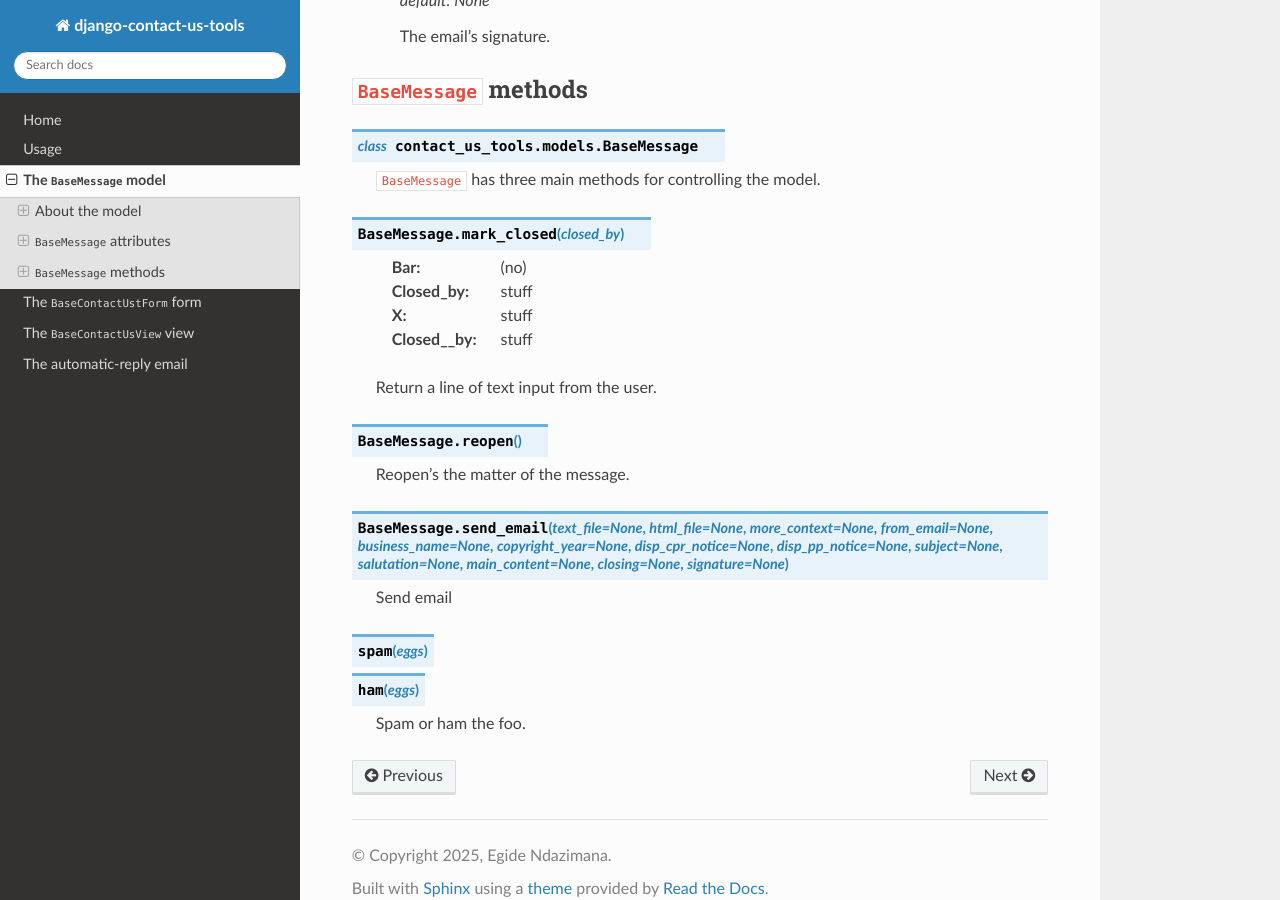
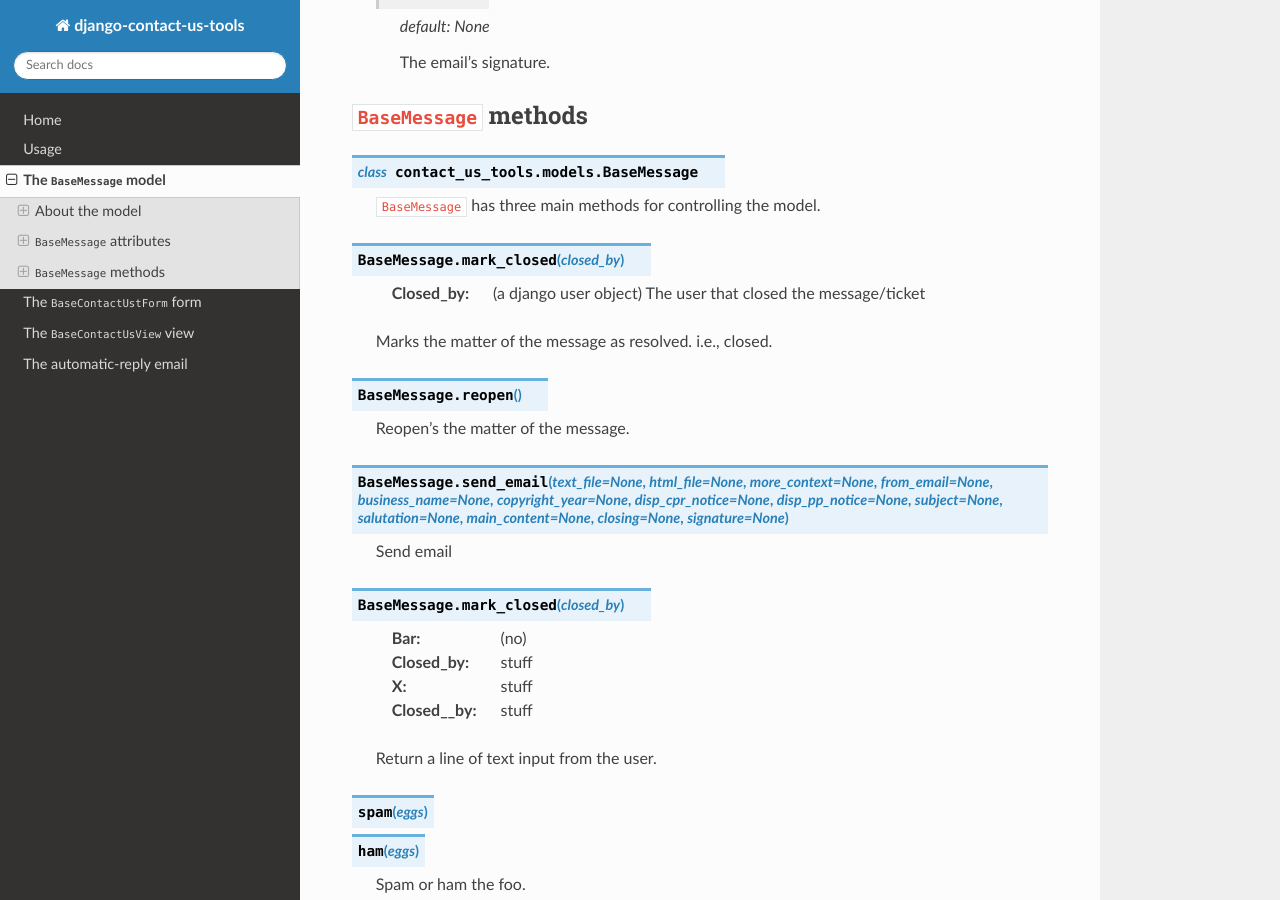
Before and after one commit to egiden/django-contact-us-tools, a Sphinx documentation site: the page built from docs/source/base_message_model.rst, in a window 1280 px wide and 900 px high, scrolled down 2025 px. Built offline with Sphinx 7.4.7 and the Read the Docs theme 3.1.0, drawn with Linux system fonts in a browser that asks for light colours; cross-references to code outside the pages are shown as plain code; some of the changed lines change nothing that is shown; some of the changed text lies outside the part shown.

Commit message:
Update .rst files

```diff
--- a/docs/source/base_message_model.rst
+++ b/docs/source/base_message_model.rst
@@ -23,7 +23,7 @@ About the model
 
     .. attribute:: TEXT_FILE
 
-        *default: "contact_us_tools/email.txt"* `source <https://github.com/egiden/django-contact-us-tools/blob/main/contact_us_tools/templates/contact_us_tools/email.txt>`_
+        *default: "contact_us_tools/email.txt"* :source:`https://github.com/egiden/django-contact-us-tools/blob/main/contact_us_tools/templates/contact_us_tools/email.txt`
 
         The path of the text version of the email template.
 
@@ -101,6 +101,20 @@ About the model
 
 .. function:: BaseMessage.mark_closed(closed_by)
 
+    :closed_by: (a django user object) The user that closed the message/ticket
+
+    Marks the matter of the message as resolved. i.e., closed.
+
+.. function:: BaseMessage.reopen()
+
+    Reopen's the matter of the message.
+
+.. function:: BaseMessage.send_email(text_file=None,html_file=None,more_context=None,from_email=None,business_name=None,copyright_year=None,disp_cpr_notice=None,disp_pp_notice=None,subject=None,salutation=None,main_content=None,closing=None,signature=None,)
+
+    Send email
+
+.. function:: BaseMessage.mark_closed(closed_by)
+
     :bar: (no)
 
     :closed_by: stuff
@@ -111,14 +125,6 @@ About the model
 
     Return a line of text input from the user.
 
-.. function:: BaseMessage.reopen()
-
-    Reopen's the matter of the message.
-
-.. function:: BaseMessage.send_email(text_file=None,html_file=None,more_context=None,from_email=None,business_name=None,copyright_year=None,disp_cpr_notice=None,disp_pp_notice=None,subject=None,salutation=None,main_content=None,closing=None,signature=None,)
-
-    Send email
-
 .. function:: spam(eggs)
               ham(eggs)
    :noindex:
```
